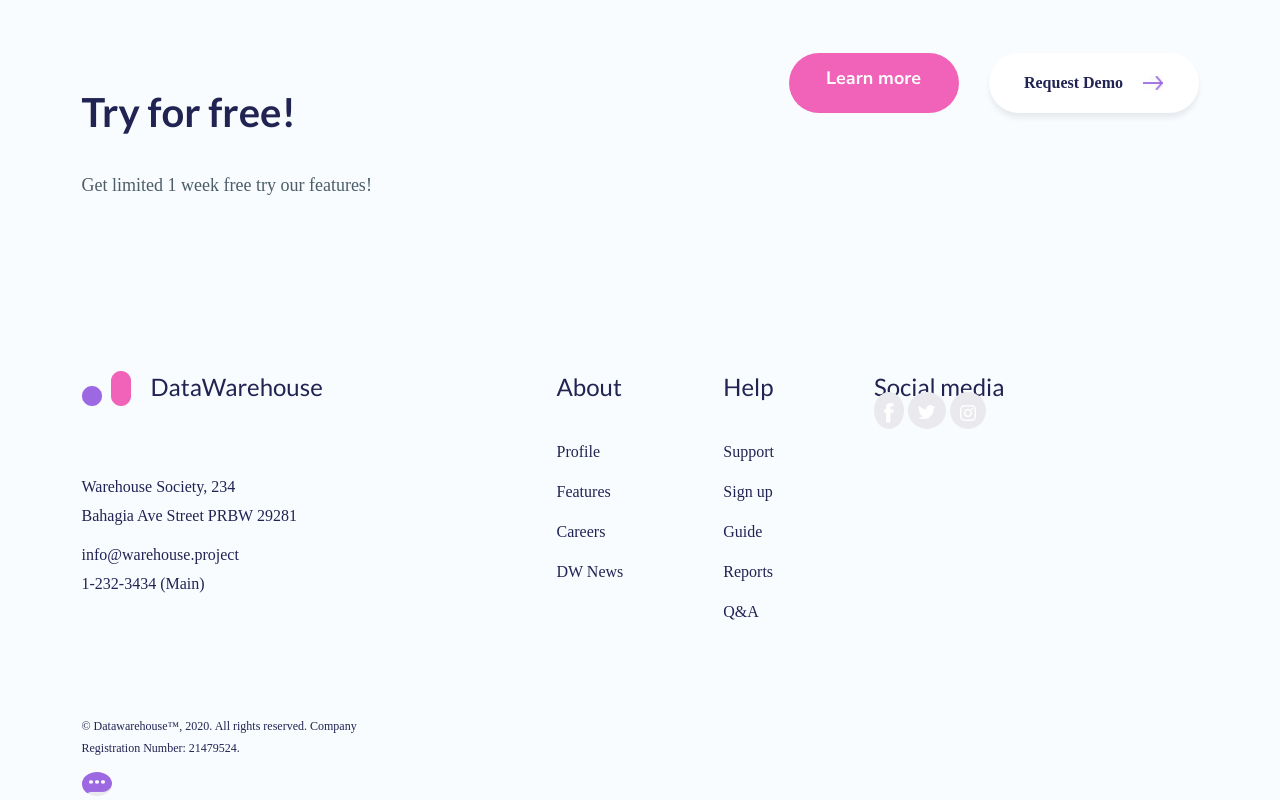
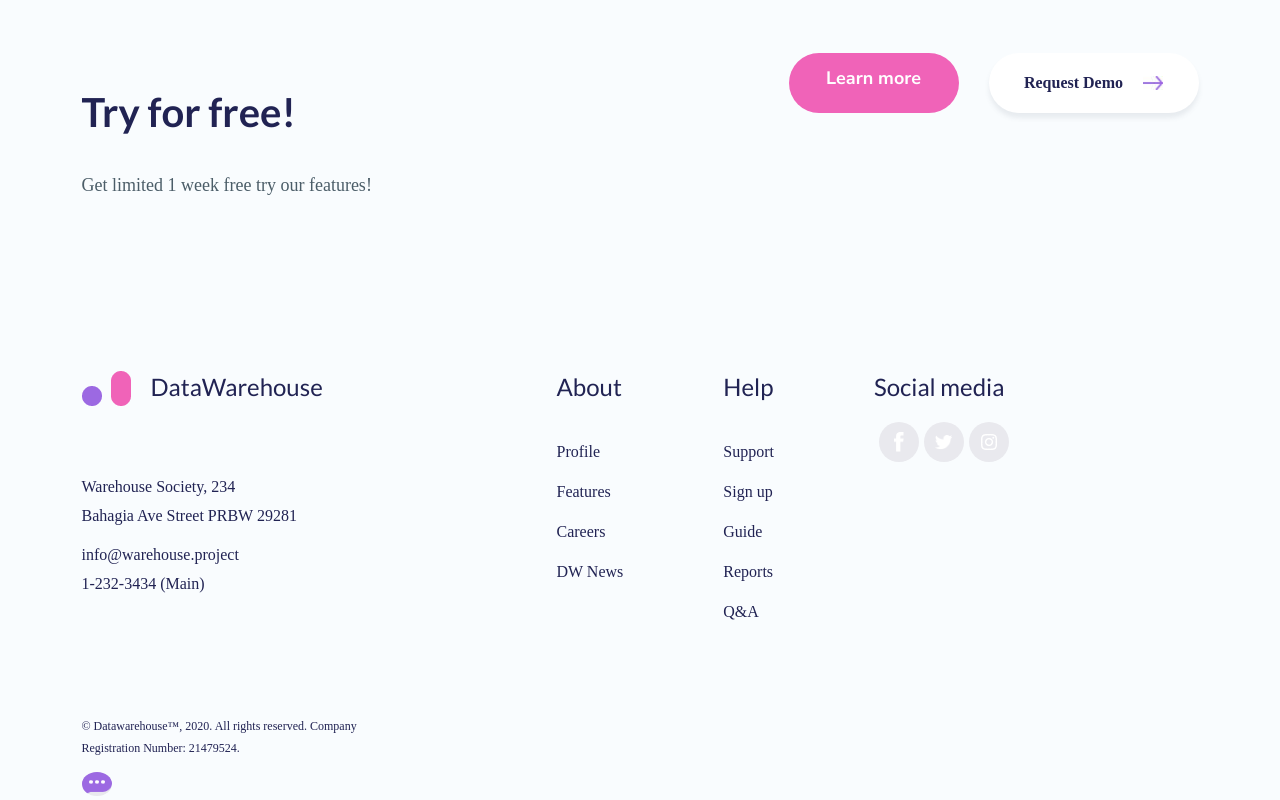
Before and after one commit to javohir1993/Wearhouse, a plain HTML site: page index.html in a window 1280 px wide. Shown: the part 3514-4314 px from the top of the page. Drawn offline with Linux system fonts and the light colour scheme.

Commit message:
finished

```diff
--- a/css/styles.css
+++ b/css/styles.css
@@ -486,12 +486,26 @@ h1 {
   margin-left: 100px;
 }
 
-.social-media-link {
-  border-radius: 50%;
-  border: 10px solid transparent;
-  background-color: #E9E9EE;
+.tertiary-title-social-media {
+  margin-bottom: 20px;
 }
 
-.social-media-logo {
+.social-media-link {
+  display: flex;
+}
+
+.social-media-link-item {
+  border-radius: 50%;
+  width: 40px;
+  background-color: #E9E9EE;
+  height: 40px;
+  display: inline-flex;
+  justify-content: center;
+  align-items: center;
+  margin-left: 5px;
+
+}
+
+/* .social-media-logo {
   vertical-align: middle;
-}
+} */
--- a/index.html
+++ b/index.html
@@ -326,13 +326,17 @@
 
       <div class="social-media">
 
-        <h3 class="tertiary-title">Social media</h3>
+        <h3 class="tertiary-title tertiary-title-social-media">Social media</h3>
 
-        <a class="social-media-link" href="#"><img class="social-media-logo" src="img/logo-facebook.png" alt="logo facebook" width="10" height="20"></a>
+        <div class="social-media-link">
 
-        <a class="social-media-link" href="#"><img class="social-media-logo" src="img/logo-twitter.png" alt="logo twitter" width="18" height="15"></a>
+          <a class="social-media-link-item" href="#"><img class="social-media-logo" src="img/logo-facebook.png" alt="logo facebook" width="10" height="20"></a>
 
-        <a class="social-media-link" href="#"><img class="social-media-logo" src="img/logo-intagram.png" alt="logo intagram" width="16" height="16"></a>
+          <a class="social-media-link-item" href="#"><img class="social-media-logo" src="img/logo-twitter.png" alt="logo twitter" width="18" height="15"></a>
+
+          <a class="social-media-link-item" href="#"><img class="social-media-logo" src="img/logo-intagram.png" alt="logo intagram" width="16" height="16"></a>
+
+        </div>
 
       </div>
 
```
